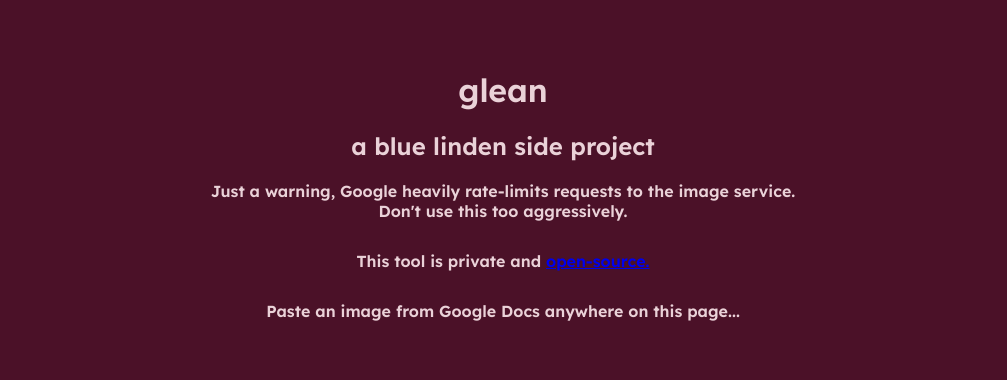
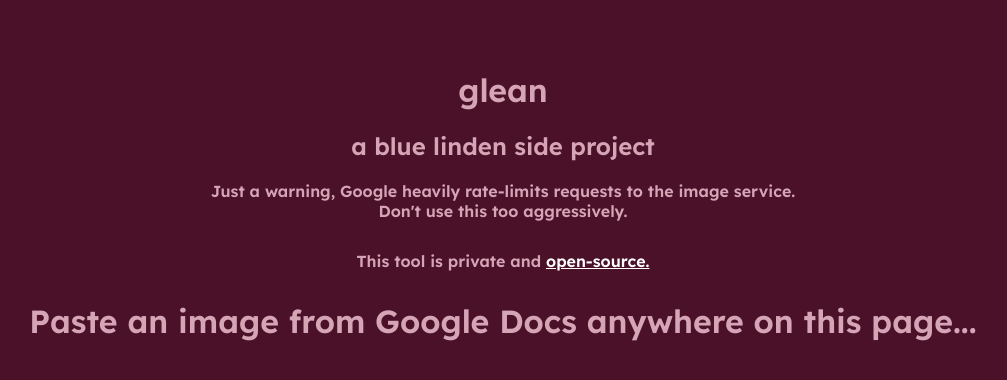
Before and after one commit to bluelinden/glean, a plain HTML site: page index.html in a window 1280 px wide. Shown: the whole page, without its empty margins (137-1144 px from the left). Drawn offline with Linux system fonts and the light colour scheme.

Commit message:
Update xacto.css

```diff
--- a/xacto.css
+++ b/xacto.css
@@ -15,8 +15,6 @@
 
 #download {
     display: block;
-}
-#download {
     position: relative;
     top: 0;
     left: 0;
@@ -28,6 +26,17 @@
     padding: 10px;
     border-radius: 10px;
     text-align: center;
+}
+
+a {
+    color: white;
+}
+
+#drop {
+    font-size: 2em;
+    width: 80%;
+    margin-left: auto;
+    margin-right: auto;
 }
 
 .hidden {
@@ -53,6 +62,6 @@
     font-family: 'lexend', sans-serif;
     font-weight: 600;
     font-size: 16px;
-    color: var(--creamy);
+    color: var(--fruity);
     background-color: var(--space);
 }
```
